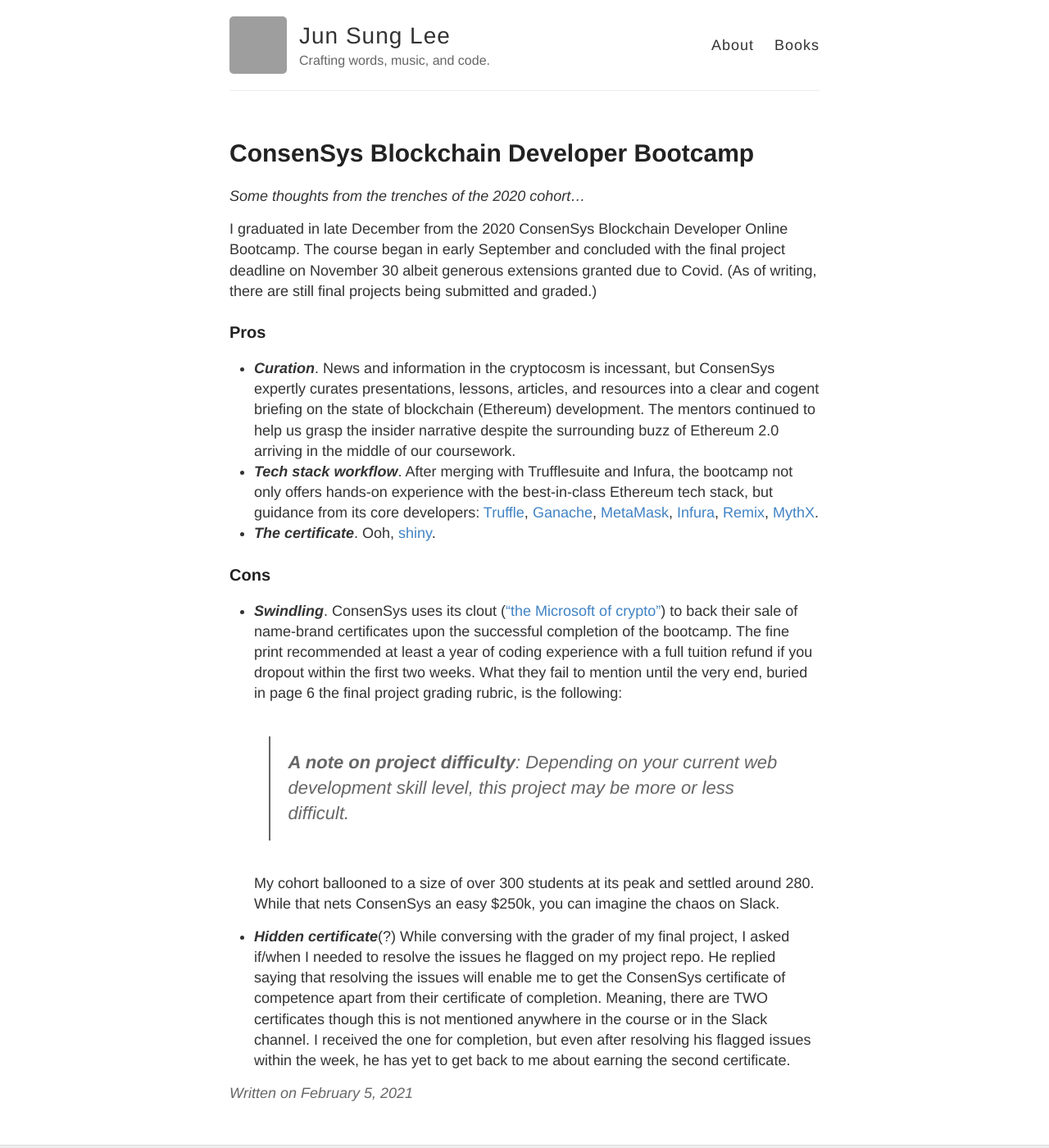
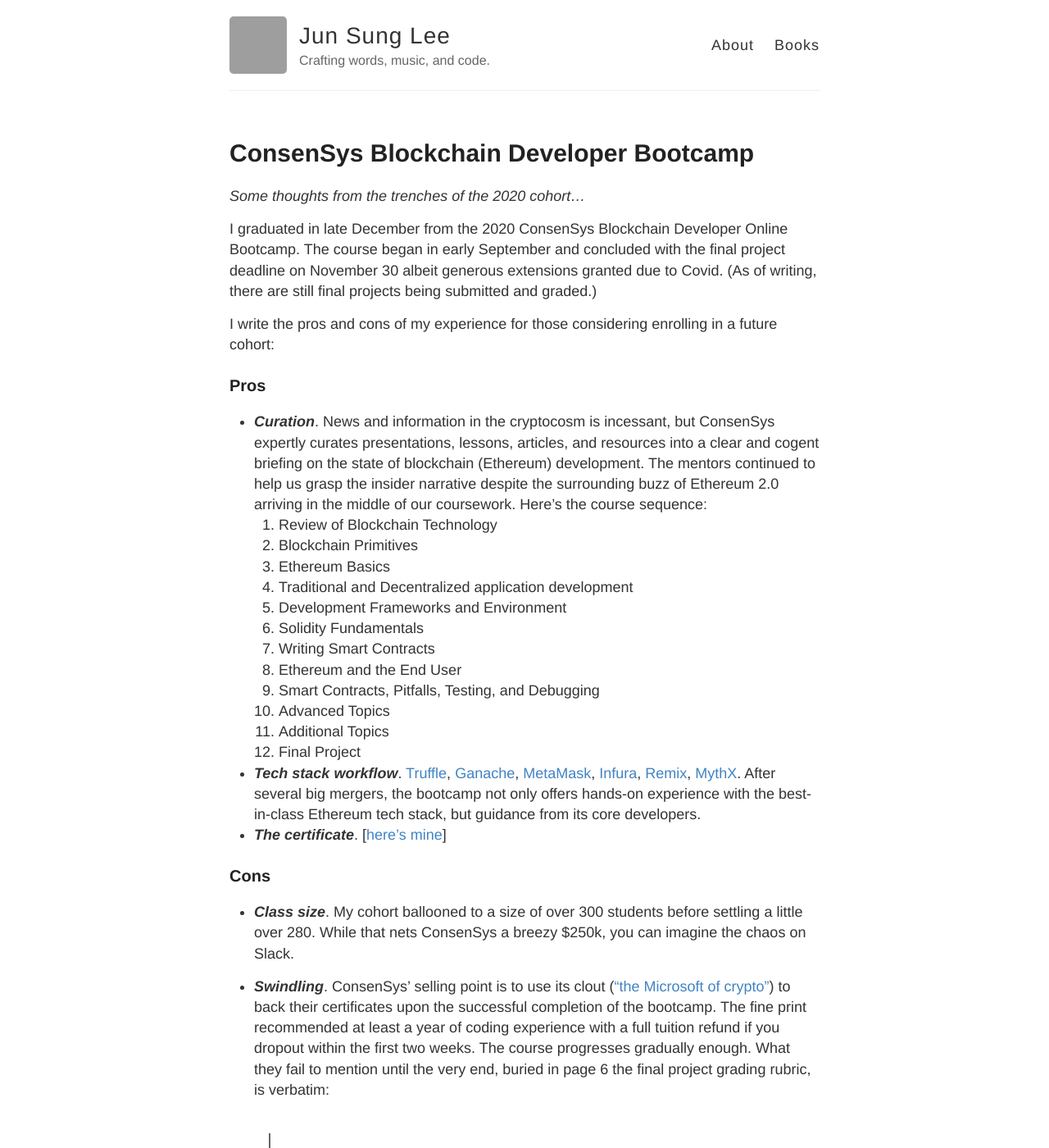
Before and after one commit to poastmil/junsunglee.com, a Jekyll site: the page built from _posts/2021-2-5-ConsenSys-Blockchain-Developer-Bootcamp.md, in a window 1280 px wide and 1400 px high. Shown: the whole window at 82% size. Built offline with Jekyll 4.4.1, drawn with Linux system fonts in a browser that asks for light colours; some of the changed text lies outside the part shown; grey boxes are pictures that could not be loaded.

Commit message:
Update 2021-2-5-ConsenSys-Blockchain-Developer-Bootcamp.md

```diff
--- a/_posts/2021-2-5-ConsenSys-Blockchain-Developer-Bootcamp.md
+++ b/_posts/2021-2-5-ConsenSys-Blockchain-Developer-Bootcamp.md
@@ -7,14 +7,30 @@
 
 I graduated in late December from the 2020 ConsenSys Blockchain Developer Online Bootcamp. The course began in early September and concluded with the final project deadline on November 30 albeit generous extensions granted due to Covid. (As of writing, there are still final projects being submitted and graded.)
 
+I write the pros and cons of my experience for those considering enrolling in a future cohort:
+
 ### Pros
 - ***Curation***. News and information in the cryptocosm is incessant, but ConsenSys expertly curates presentations, lessons, articles, and resources into a clear and cogent briefing on the state of blockchain (Ethereum) development. The mentors continued to help us grasp the insider narrative despite the surrounding buzz of Ethereum 2.0 arriving in the middle of our coursework.
-- ***Tech stack workflow***. After merging with Trufflesuite and Infura, the bootcamp not only offers hands-on experience with the best-in-class Ethereum tech stack, but guidance from its core developers: [Truffle](https://www.trufflesuite.com/truffle), [Ganache](https://www.trufflesuite.com/ganache), [MetaMask](https://metamask.io/), [Infura](https://infura.io/), [Remix](https://remix.ethereum.org/#optimize=false&runs=200&evmVersion=null), [MythX](https://mythx.io/).
-- ***The certificate***. Ooh, [shiny](https://courses.consensys.net/certificates/w9trgfa8fa).
+  Here's the course sequence:
+  1. Review of Blockchain Technology
+  2. Blockchain Primitives
+  3. Ethereum Basics
+  4. Traditional and Decentralized application development
+  5. Development Frameworks and Environment
+  6. Solidity Fundamentals
+  7. Writing Smart Contracts
+  8. Ethereum and the End User
+  9. Smart Contracts, Pitfalls, Testing, and Debugging
+  10. Advanced Topics
+  11. Additional Topics
+  12. Final Project
+- ***Tech stack workflow***. [Truffle](https://www.trufflesuite.com/truffle), [Ganache](https://www.trufflesuite.com/ganache), [MetaMask](https://metamask.io/), [Infura](https://infura.io/), [Remix](https://remix.ethereum.org/#optimize=false&runs=200&evmVersion=null), [MythX](https://mythx.io/). After several big mergers, the bootcamp not only offers hands-on experience with the best-in-class Ethereum tech stack, but guidance from its core developers.
+- ***The certificate***. [[here's mine](https://courses.consensys.net/certificates/w9trgfa8fa)]
 
 ### Cons
-- ***Swindling***. ConsenSys uses its clout (["the Microsoft of crypto"](https://www.reddit.com/r/ethereum/comments/b45zov/consensys_academys_developer_bootcamp_is_back/ej4mimo?utm_source=share&utm_medium=web2x&context=3)) to back their sale of name-brand certificates upon the successful completion of the bootcamp. The fine print recommended at least a year of coding experience with a full tuition refund if you dropout within the first two weeks. What they fail to mention until the very end, buried in page 6 the final project grading rubric, is the following:
-  > **A note on project difficulty**:  Depending on your current web development skill level, this project may be more or less difficult.
+- ***Class size***. My cohort ballooned to a size of over 300 students before settling a little over 280. While that nets ConsenSys a breezy $250k, you can imagine the chaos on Slack.
 
-  My cohort ballooned to a size of over 300 students at its peak and settled around 280. While that nets ConsenSys an easy $250k, you can imagine the chaos on Slack.
+- ***Swindling***. ConsenSys' selling point is to use its clout (["the Microsoft of crypto"](https://www.reddit.com/r/ethereum/comments/b45zov/consensys_academys_developer_bootcamp_is_back/ej4mimo?utm_source=share&utm_medium=web2x&context=3)) to back their certificates upon the successful completion of the bootcamp. The fine print recommended at least a year of coding experience with a full tuition refund if you dropout within the first two weeks. The course progresses gradually enough. What they fail to mention until the very end, buried in page 6 the final project grading rubric, is verbatim:
+  > **A note on project difficulty**: Depending on your current web development skill level, this project may be more or less difficult.
+  [My final project](https://github.com/jun-sung/doge-emporium) ended up being 95% JavaScript.
 - ***Hidden certificate***(?) While conversing with the grader of my final project, I asked if/when I needed to resolve the issues he flagged on my project repo. He replied saying that resolving the issues will enable me to get the ConsenSys certificate of competence apart from their certificate of completion. Meaning, there are TWO certificates though this is not mentioned anywhere in the course or in the Slack channel. I received the one for completion, but even after resolving his flagged issues within the week, he has yet to get back to me about earning the second certificate.
```
